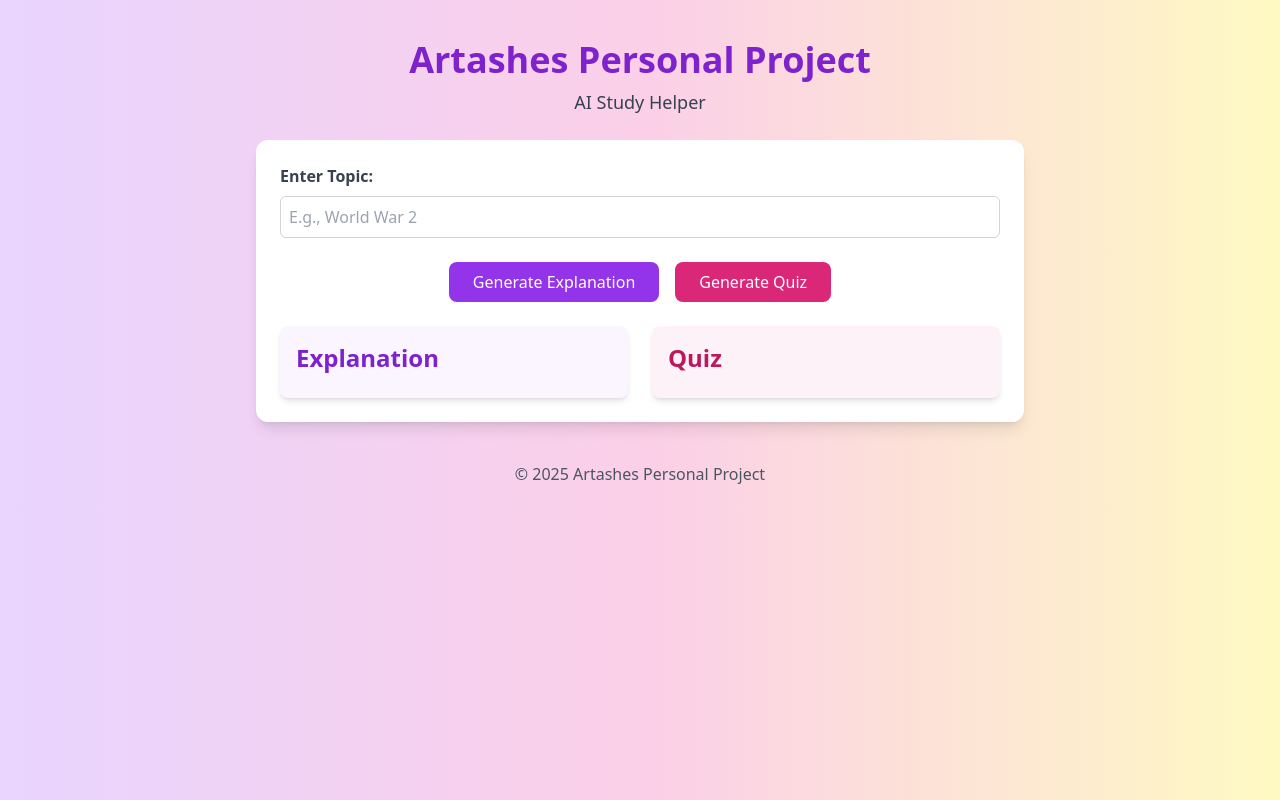
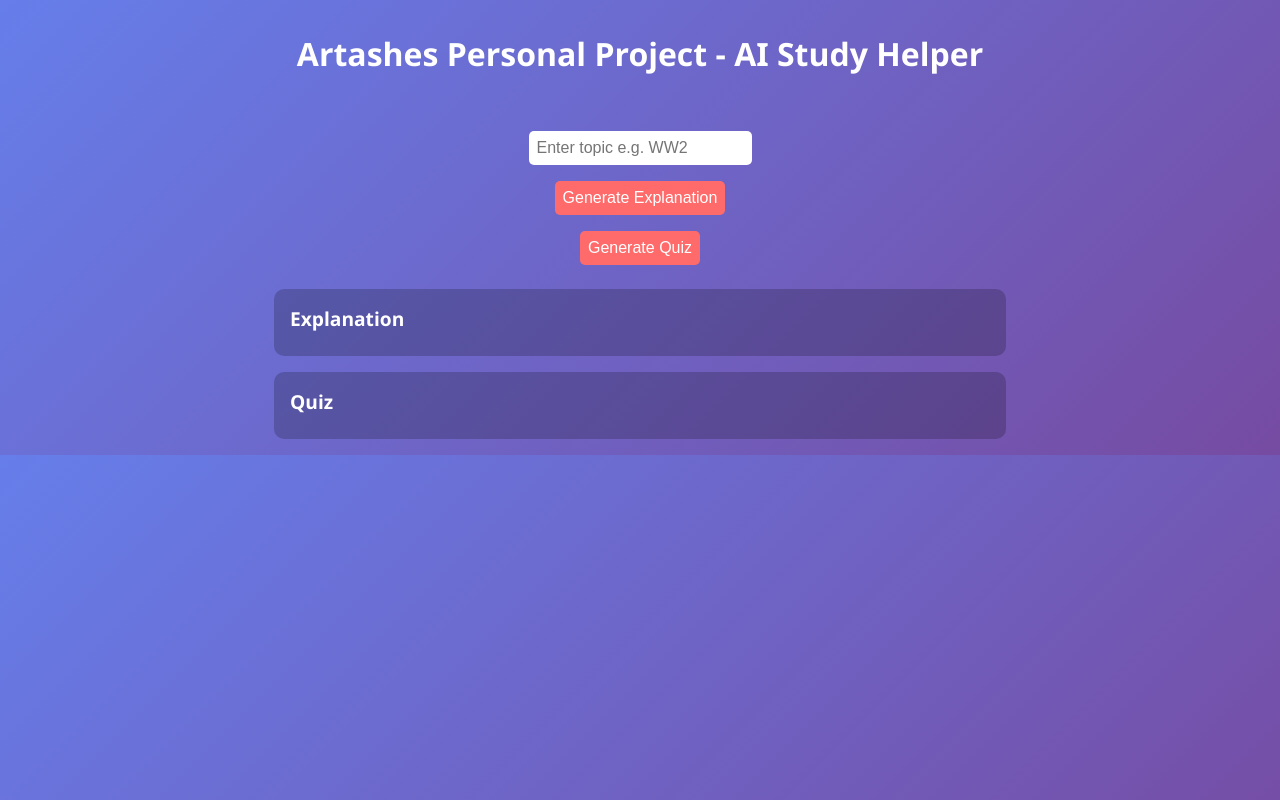
Before and after one commit to ArtashesTangyan/IB-personal-project, a Flask app: page / in a window 1280 px wide. Run offline with Flask 3, Linux system fonts and the light colour scheme; some libraries are stand-ins or nearby versions.

Commit message:
Update index.html

```diff
--- a/templates/index.html
+++ b/templates/index.html
@@ -4,113 +4,114 @@
     <meta charset="UTF-8">
     <meta name="viewport" content="width=device-width, initial-scale=1.0">
     <title>Artashes Personal Project - AI Study Helper</title>
-    <script src="https://cdn.tailwindcss.com"></script>
-    <script src="https://cdnjs.cloudflare.com/ajax/libs/axios/1.6.0/axios.min.js"></script>
+    <script src="https://cdn.jsdelivr.net/npm/axios/dist/axios.min.js"></script>
     <style>
-        /* Simple fade-in animation */
-        .fade-in {
-            animation: fadeIn 1s ease-in-out;
+        body {
+            font-family: 'Segoe UI', Tahoma, Geneva, Verdana, sans-serif;
+            background: linear-gradient(135deg, #667eea, #764ba2);
+            color: #fff;
+            margin: 0;
+            padding: 0;
         }
-
-        @keyframes fadeIn {
-            from {opacity: 0; transform: translateY(20px);}
-            to {opacity: 1; transform: translateY(0);}
+        header {
+            text-align: center;
+            padding: 2rem;
+            font-size: 2rem;
+            font-weight: bold;
         }
-
-        .loader {
-            border: 4px solid #f3f3f3;
-            border-top: 4px solid #4f46e5;
-            border-radius: 50%;
-            width: 24px;
-            height: 24px;
-            animation: spin 1s linear infinite;
-            display: inline-block;
+        main {
+            display: flex;
+            flex-direction: column;
+            align-items: center;
+            padding: 1rem;
         }
-
-        @keyframes spin {
-            0% { transform: rotate(0deg);}
-            100% { transform: rotate(360deg);}
+        input, select, button {
+            padding: 0.5rem;
+            margin: 0.5rem 0;
+            border-radius: 5px;
+            border: none;
+            font-size: 1rem;
+        }
+        button {
+            background-color: #ff6b6b;
+            color: #fff;
+            cursor: pointer;
+            transition: background-color 0.3s ease;
+        }
+        button:hover {
+            background-color: #ff4757;
+        }
+        .output-section {
+            background: rgba(0,0,0,0.2);
+            padding: 1rem;
+            border-radius: 10px;
+            width: 80%;
+            max-width: 700px;
+            margin-top: 1rem;
+        }
+        .typing {
+            border-right: 2px solid #fff;
+            white-space: pre-wrap;
+            overflow-wrap: break-word;
+            animation: blink 0.7s step-end infinite;
+        }
+        @keyframes blink {
+            50% { border-color: transparent; }
+        }
+        .section-title {
+            font-size: 1.2rem;
+            font-weight: bold;
+            margin-bottom: 0.5rem;
         }
     </style>
 </head>
-<body class="bg-gradient-to-r from-purple-200 via-pink-200 to-yellow-100 min-h-screen flex flex-col items-center font-sans">
+<body>
+    <header>Artashes Personal Project - AI Study Helper</header>
+    <main>
+        <input type="text" id="topic" placeholder="Enter topic e.g. WW2">
+        <button onclick="generate('explanation')">Generate Explanation</button>
+        <button onclick="generate('quiz')">Generate Quiz</button>
 
-    <header class="mt-10 text-center fade-in">
-        <h1 class="text-4xl font-bold text-purple-700 mb-2">Artashes Personal Project</h1>
-        <p class="text-lg text-gray-700">AI Study Helper</p>
-    </header>
-
-    <main class="w-full max-w-3xl p-6 mt-6 bg-white rounded-xl shadow-lg fade-in">
-        <div class="mb-6">
-            <label for="topic" class="block text-gray-700 font-semibold mb-2">Enter Topic:</label>
-            <input type="text" id="topic" class="w-full border border-gray-300 rounded-md p-2 focus:outline-none focus:ring-2 focus:ring-purple-500" placeholder="E.g., World War 2">
+        <div class="output-section" id="explanation-section">
+            <div class="section-title">Explanation</div>
+            <div id="explanation" class="typing"></div>
         </div>
 
-        <div class="flex justify-center gap-4 mb-6">
-            <button id="explanationBtn" class="bg-purple-600 text-white px-6 py-2 rounded-lg hover:bg-purple-700 transition">Generate Explanation</button>
-            <button id="quizBtn" class="bg-pink-600 text-white px-6 py-2 rounded-lg hover:bg-pink-700 transition">Generate Quiz</button>
-        </div>
-
-        <div id="loader" class="flex justify-center mb-4 hidden">
-            <span class="loader"></span>
-        </div>
-
-        <div class="grid grid-cols-1 md:grid-cols-2 gap-6">
-            <section class="p-4 bg-purple-50 rounded-lg shadow-md fade-in">
-                <h2 class="text-2xl font-semibold text-purple-700 mb-2">Explanation</h2>
-                <div id="explanationContent" class="text-gray-800"></div>
-            </section>
-
-            <section class="p-4 bg-pink-50 rounded-lg shadow-md fade-in">
-                <h2 class="text-2xl font-semibold text-pink-700 mb-2">Quiz</h2>
-                <div id="quizContent" class="text-gray-800"></div>
-            </section>
+        <div class="output-section" id="quiz-section">
+            <div class="section-title">Quiz</div>
+            <div id="quiz" class="typing"></div>
         </div>
     </main>
 
-    <footer class="mt-10 mb-6 text-gray-600 fade-in">
-        &copy; 2025 Artashes Personal Project
-    </footer>
-
     <script>
-        const explanationBtn = document.getElementById("explanationBtn");
-        const quizBtn = document.getElementById("quizBtn");
-        const topicInput = document.getElementById("topic");
-        const explanationContent = document.getElementById("explanationContent");
-        const quizContent = document.getElementById("quizContent");
-        const loader = document.getElementById("loader");
+        function typeText(element, text) {
+            element.innerHTML = '';
+            let i = 0;
+            let interval = setInterval(() => {
+                element.innerHTML += text.charAt(i);
+                i++;
+                if (i >= text.length) clearInterval(interval);
+            }, 20); // speed of typing
+        }
 
         async function generate(action) {
-            const topic = topicInput.value.trim();
+            const topic = document.getElementById('topic').value;
             if (!topic) {
-                alert("Please enter a topic!");
+                alert('Please enter a topic');
                 return;
             }
 
-            loader.classList.remove("hidden");
+            const outputEl = action === 'explanation' ? document.getElementById('explanation') : document.getElementById('quiz');
+            outputEl.innerHTML = '';
 
             try {
-                const response = await axios.post("/generate", { topic, action });
-                loader.classList.add("hidden");
-
-                if (response.data.error) {
-                    alert("Error: " + response.data.error);
-                    return;
-                }
-
-                if (action === "explanation") {
-                    explanationContent.innerHTML = response.data.result.replace(/\n/g, "<br>");
-                } else if (action === "quiz") {
-                    quizContent.innerHTML = response.data.result.replace(/\n/g, "<br>");
-                }
+                const response = await axios.post('/generate', { topic, action });
+                typeText(outputEl, response.data.result);
             } catch (err) {
-                loader.classList.add("hidden");
-                alert("Request failed: " + err);
+                console.error(err);
+                typeText(outputEl, `Error: ${err.response ? err.response.data.error : err.message}`);
             }
         }
-
-        explanationBtn.addEventListener("click", () => generate("explanation"));
-        quizBtn.addEventListener("click", () => generate("quiz"));
     </script>
 </body>
 </html>
```
